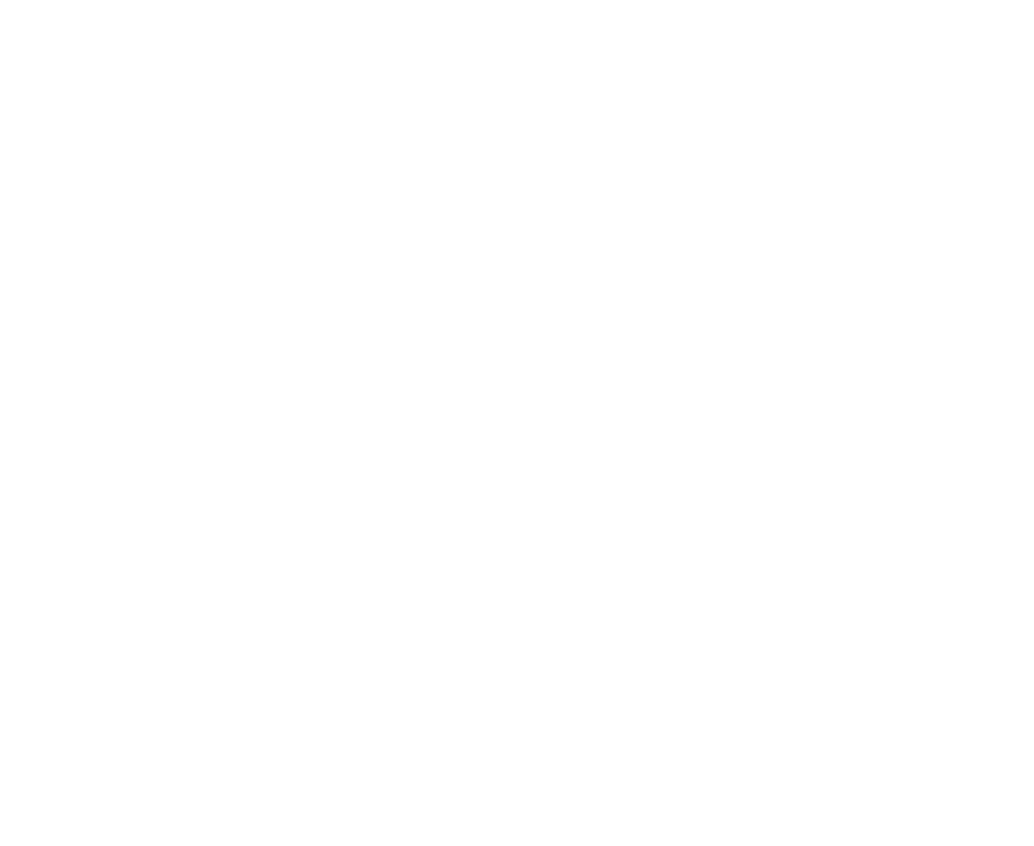
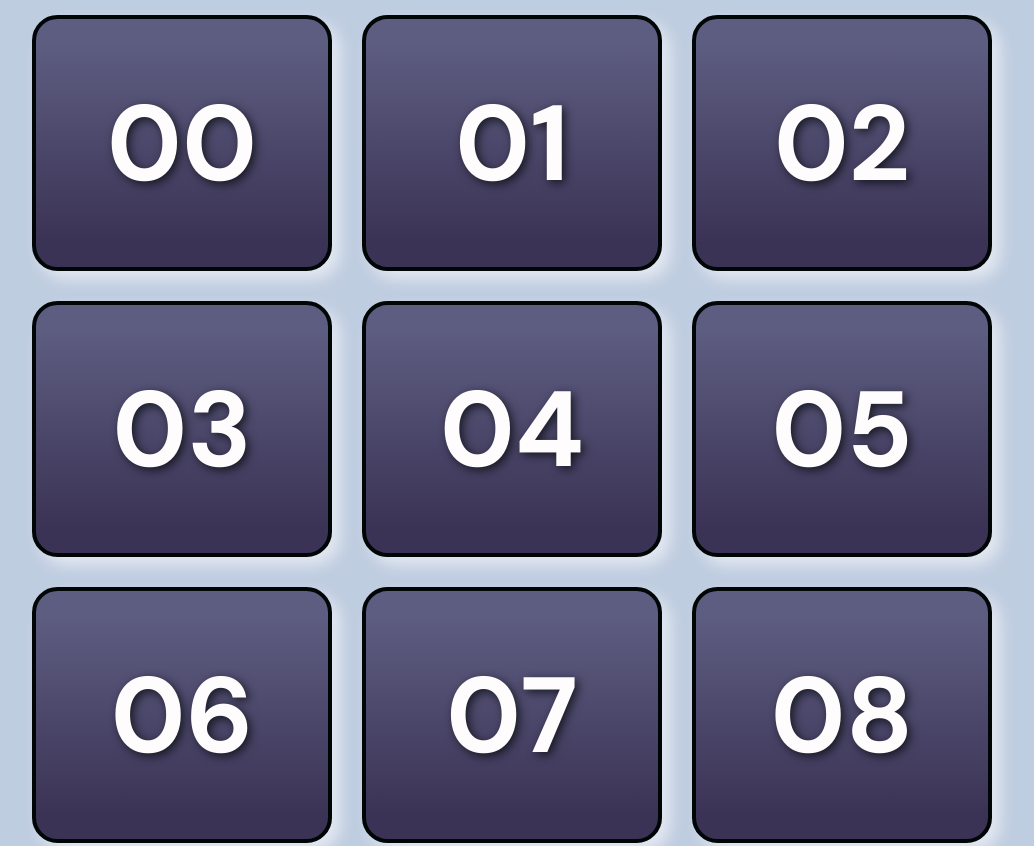
Before and after one commit to Mausp7/for-n-flex, a plain HTML site: page index.html in a window 1280 px wide. Shown: the top 846 px of the page, without its empty margins (128-1162 px from the left). Before the commit the page ends 800 px from the top, so only its background shows below. Drawn offline with Linux system fonts and the light colour scheme.

Commit message:
Homework css  and js added.

```diff
--- a/index.html
+++ b/index.html
@@ -7,10 +7,14 @@
 
     <title>Document</title>
 
+    <link rel="preconnect" href="https://fonts.googleapis.com">
+    <link rel="preconnect" href="https://fonts.gstatic.com" crossorigin>
+    <link href="https://fonts.googleapis.com/css2?family=DM+Sans:wght@700&display=swap" rel="stylesheet">
+
 	<link rel="stylesheet" href="./style.css">
     <script src="./script.js"></script>
 </head>
-<body id="root">
-
+<body>
+    <div id="root"></div>
 </body>
 </html>
--- a/script.js
+++ b/script.js
@@ -1,6 +1,50 @@
+const generateArray = function (amount) {
+    let returnArray = [];
+    amount = parseInt(amount);
+
+    if (!Number.isNaN(amount)) {
+        for (let i = 0; i < amount; i++) {
+            returnArray.push(`${numFormatter(i, amount)}`);
+        };
+    } else {
+        returnArray.push(`error`);
+
+    };
+
+    return returnArray;
+};
+
+function numFormatter(num, max) {
+    let zeroBefore = "";
+
+    for (let i = 0; i < max.toString().length - num.toString().length; i++) {
+        zeroBefore += "0";
+    };
+
+    return zeroBefore += num;
+};
+
 function loadEvent() {
-    const rootElement = document.getElementById("root");
-    console.log("Loaded");
-}
+    const root = document.getElementById("root");
+    const list = generateArray(10);
+
+    if (list[0] !== "error") {
+        for (const item of list) {
+            root.insertAdjacentHTML("beforeend", `<div>${item}</div>`)
+        }
+    } else {
+
+    };
+};
 
 window.addEventListener("load", loadEvent);
+
+/*
+window.addEventListener("load", function(){
+    Ez is egy valid megoldás.
+});
+
+window.addEventListener("load", _ => {
+    Ez is egy valid megoldás.
+});
+*/
--- a/style.css
+++ b/style.css
@@ -42,3 +42,40 @@ button, input, textarea, select {
 
 	border-radius: 0;
 }
+
+body {
+	background-color: #bfcde0;
+}
+
+#root {
+	display: flex;
+	flex-wrap: wrap;
+	justify-content: center;
+	align-items: center;
+
+	height: 100vh;
+
+}
+
+#root div {
+	display: flex;
+	justify-content: center;
+	align-items: center;
+
+	width: 25%;
+	height: 20vw;
+	min-width: 150px;
+	max-width: 300px;
+
+	margin: 15px;
+	border: calc(2px + 0.2vw) solid #000505;
+	border-radius: 2vw;
+
+	font-family: 'DM Sans', sans-serif;
+	font-size: calc(30px + 6vw);
+	color: #fefcfd;
+	text-shadow: 3px 3px 10px rgba(0, 5, 5, 0.7);
+
+	background-image: linear-gradient( #5d5d81 10%, #3b3355 90%);
+	box-shadow: 8px 8px 15px rgba(254, 252, 253, 0.6);
+}
```
